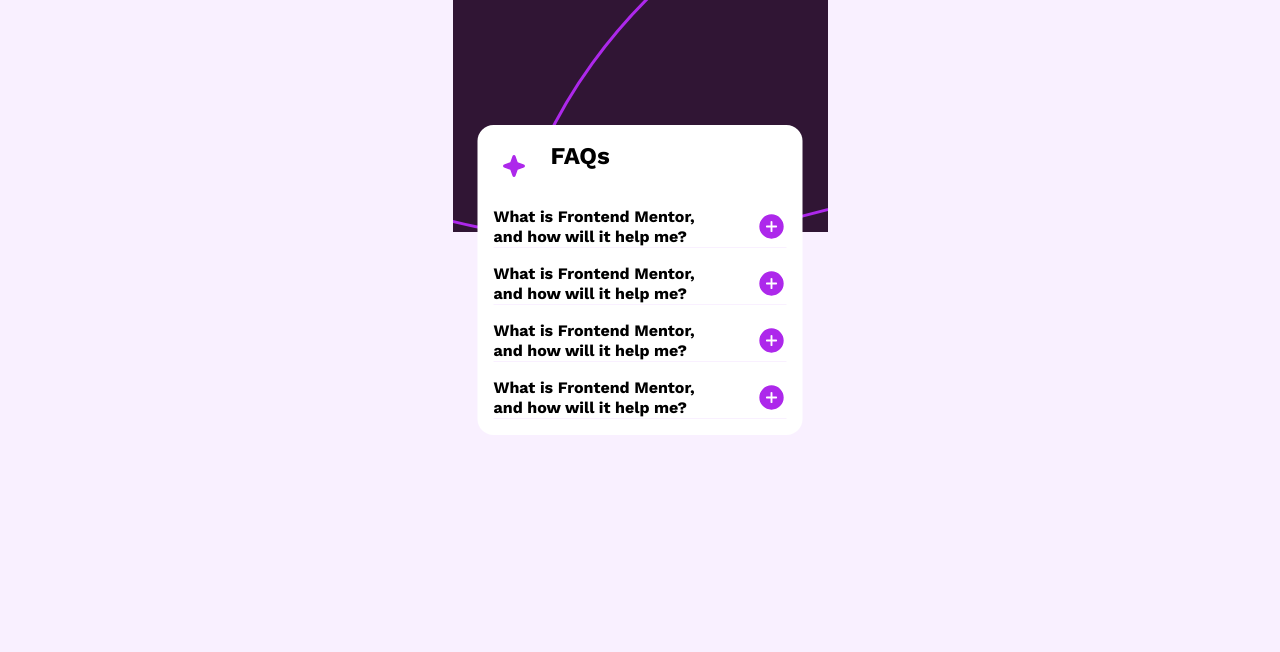
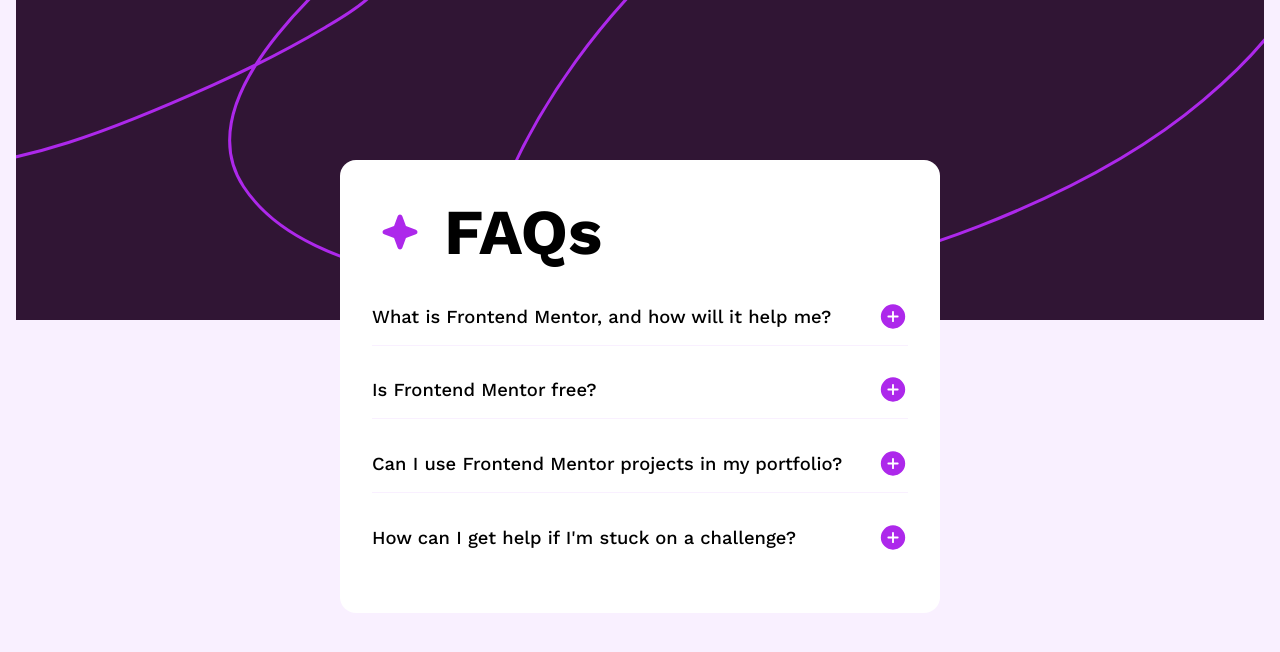
Before and after one commit to ioangheraszim/faq-accordion, a plain HTML site: page index.html in a window 1280 px wide. Drawn offline with nearby package versions, Linux system fonts and the light colour scheme.

Commit message:
finished project

```diff
--- a/index.html
+++ b/index.html
@@ -57,9 +57,7 @@
         <div class="faq-list">
           <div class="faq-item">
             <button class="faq-item__toggle">
-              <h3 class="faq-item__question">
-                What is Frontend Mentor, and how will it help me?
-              </h3>
+              <h3 class="faq-item__question">Is Frontend Mentor free?</h3>
               <img
                 class="btn__image"
                 src="./assets/images/icon-plus.svg"
@@ -79,7 +77,7 @@
           <div class="faq-item">
             <button class="faq-item__toggle">
               <h3 class="faq-item__question">
-                What is Frontend Mentor, and how will it help me?
+                Can I use Frontend Mentor projects in my portfolio?
               </h3>
               <img
                 class="btn__image"
@@ -100,7 +98,7 @@
           <div class="faq-item">
             <button class="faq-item__toggle">
               <h3 class="faq-item__question">
-                What is Frontend Mentor, and how will it help me?
+                How can I get help if I'm stuck on a challenge?
               </h3>
               <img
                 class="btn__image"
--- a/style.css
+++ b/style.css
@@ -46,6 +46,7 @@ h4,
 h5,
 h6 {
   overflow-wrap: break-word;
+  line-height: 1.5;
 }
 
 p {
@@ -72,13 +73,14 @@ h6 {
   background-repeat: no-repeat;
   background-position: top;
   height: 250px;
+  width: 100%;
 }
 
 .background__desktop {
   background-image: url(./assets/images/background-pattern-desktop.svg);
   background-repeat: no-repeat;
   background-position: center;
-  min-height: 300px;
+  min-height: 320px;
   display: none;
 }
 
@@ -110,6 +112,11 @@ main {
 .faq-list {
   margin: 1rem 0;
   border-bottom: 1px solid var(--purple-100);
+  padding: 0.8rem 0;
+}
+
+.faq-list:last-child {
+  border: none;
 }
 
 .faq-item__question {
@@ -122,14 +129,18 @@ main {
 }
 
 .faq-item__toggle {
+  display: flex;
+  align-items: center;
+  justify-content: space-between;
   border: none;
   outline: none;
   background-color: transparent;
-  min-width: 30px;
+  width: 100%;
   cursor: pointer;
-  display: flex;
-  align-items: center;
-  justify-content: space-between;
+}
+
+.btn__image {
+  margin-left: auto;
 }
 
 .faq-item__answer {
@@ -149,8 +160,63 @@ main {
   padding: 1rem 0;
 }
 
+.faq-item__toggle:focus-visible {
+  outline: 2px solid var(--purple-950);
+  outline-offset: 2px;
+}
+
 .faq-item__text {
   font-size: 0.9rem;
   color: var(--purple-600);
   font-weight: 500;
 }
+
+/* Desktop styles */
+@media (min-width: 768px) {
+  .container {
+    width: min(100% - 2rem, 1400px);
+  }
+
+  .content {
+    padding: 1rem 2rem 0 2rem;
+  }
+
+  .content__header-title {
+    font-size: 4rem;
+  }
+
+  .content__header-icon {
+    width: 40px;
+  }
+
+  .faq-item__question {
+    font-size: 1.15rem;
+    font-weight: 500;
+    word-spacing: 0.015rem;
+  }
+
+  .faq-item__text {
+    font-size: 1rem;
+  }
+
+  .content {
+    max-width: 600px;
+    padding: 2rem;
+  }
+
+  .background__mobile {
+    display: none;
+  }
+
+  .background__desktop {
+    display: block;
+  }
+
+  .faq-item__toggle {
+    min-width: 40px;
+  }
+
+  .faq-item__answer.open {
+    padding: 1.5rem 0;
+  }
+}
```
Also changed, not shown: assets/images/screenshot.gif (added), 1 other file.
